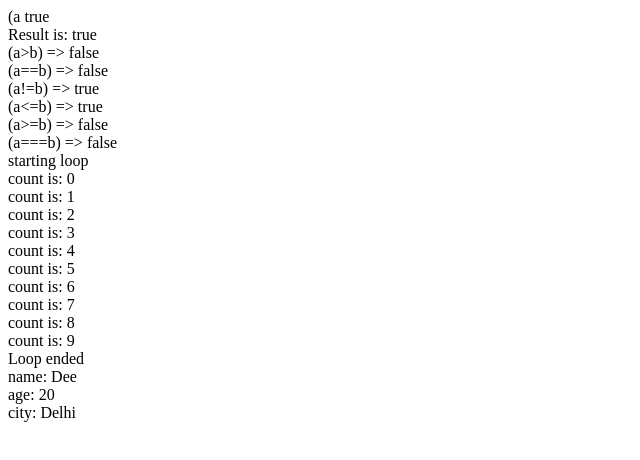
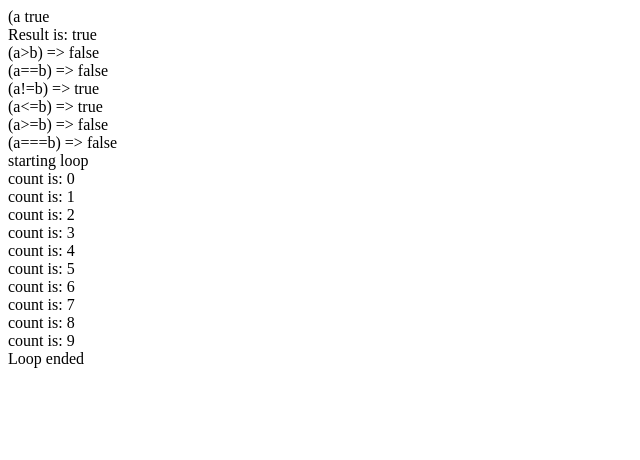
Before and after one commit to Deepanshu-098/AIML_JS, a plain HTML site: page L2.html in a window 1280 px wide. Shown: the whole page, without its empty margins (0-640 px from the left). Drawn offline with Linux system fonts and the light colour scheme.

Commit message:
2nd lecture

```diff
--- a/L2.html
+++ b/L2.html
@@ -49,7 +49,7 @@
                 city: "Delhi"
             };
             for(let x in person){
-                document.write(x + ": " + person[x] + linebreak);
+                console.log(x + ": " + person[x] + linebreak);
             }
 
     </script>
```
